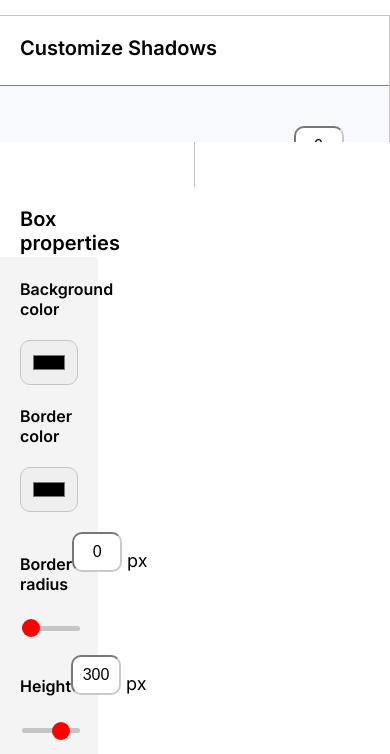
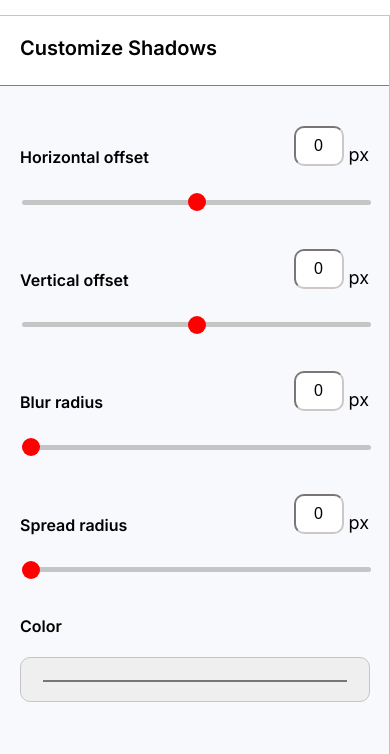
Before and after one commit to andresriascos25/BoxShadows, a plain HTML site: page index.html in a window 390 px wide. Shown: the part 64-818 px from the top of the page. Drawn offline with Linux system fonts and the light colour scheme.

Commit message:
arreglos

```diff
--- a/app.js
+++ b/app.js
@@ -11,7 +11,8 @@ const modal= document.querySelector(".modal");
 const modalC= document.querySelector(".modal-container");
 
 let a = [0, 0, 0, 0, 'black'];
-let ident, backgroundCol, borderCol;
+let ident, borderCol;
+let backgroundCol='white';
 let borderRad=0;
 let heightDesign=300;
 let widthDesign=300;
@@ -133,7 +134,7 @@ abrir.addEventListener('click', (e) => {
   modalC.style.visibility='visible';
   modal.classList.toggle('modal-close'); //toggle quita y pune la clase
   code.innerHTML= `box-shadow: ${a[0]}px ${a[1]}px ${a[2]}px ${a[3]}px ${a[4]};  width: ${widthDesign}px; heigth: ${heightDesign}px;
-  border-radius: ${borderRad}px; border-color: ${borderCol}; background-color: ${backgroundCol}`;
+  border-radius: ${borderRad}px; border-color: ${borderCol}; background-color: ${backgroundCol};`;
 })
 
 cerrar.addEventListener('click', () =>{
--- a/index.html
+++ b/index.html
@@ -116,10 +116,6 @@
       </div>
     </div>
   </div>
-  <footer>
-    <p>Creado en academlo </p>
-  </footer>
-
   <div class="modal-container">
     <div class="modal modal-close">
       <p class="close">X</p>
@@ -128,7 +124,9 @@
       <p class="codigo"></p>
     </div>
   </div>
-
+  <footer>
+    <p>Creado en academlo </p>
+  </footer>
 </body>
 <script src="./app.js"></script>
 
--- a/style.css
+++ b/style.css
@@ -36,7 +36,6 @@ header h1 {
 
 .main {
   width: 100%;
-  height: 100vh;
   display: flex;
 }
 
@@ -161,6 +160,7 @@ input[type=range]::-webkit-slider-thumb {
 
 .section2 {
   width: 25%;
+
   background: rgba(243, 243, 243, 0.863);
 }
 
@@ -252,14 +252,31 @@ footer {
 
 @media (max-width: 480px) {
   .main {
-    flex-direction: column;
+    width: 100%;
+    height: 100vh;
+    display: grid;
+    grid-template-rows: repeat(4,1fr);
+
   }
 
-  .section1 {
+  .section1{
     width: 100%;
-    height: 100vh;
+    height: 800px;
+    overflow:unset;
+  }
+
+  .section-main{
+    width: 100%;
+    overflow: unset;
+  }
+
+  .section2{
+    width: 100%;
+    height: 500px;
   }
 
 
 
+
+
 }
```
Lines whose indentation alone changed are shown as unchanged.
